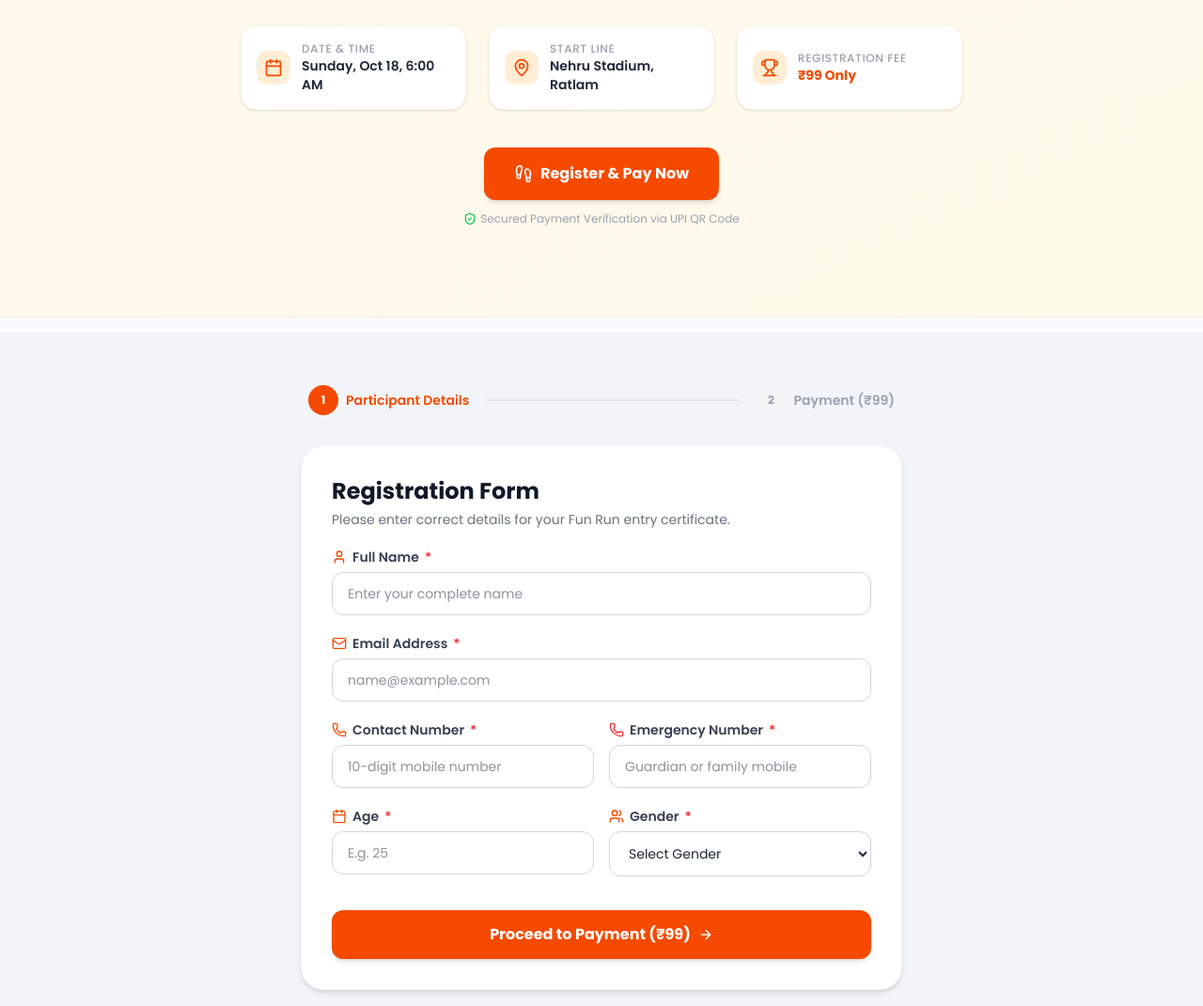
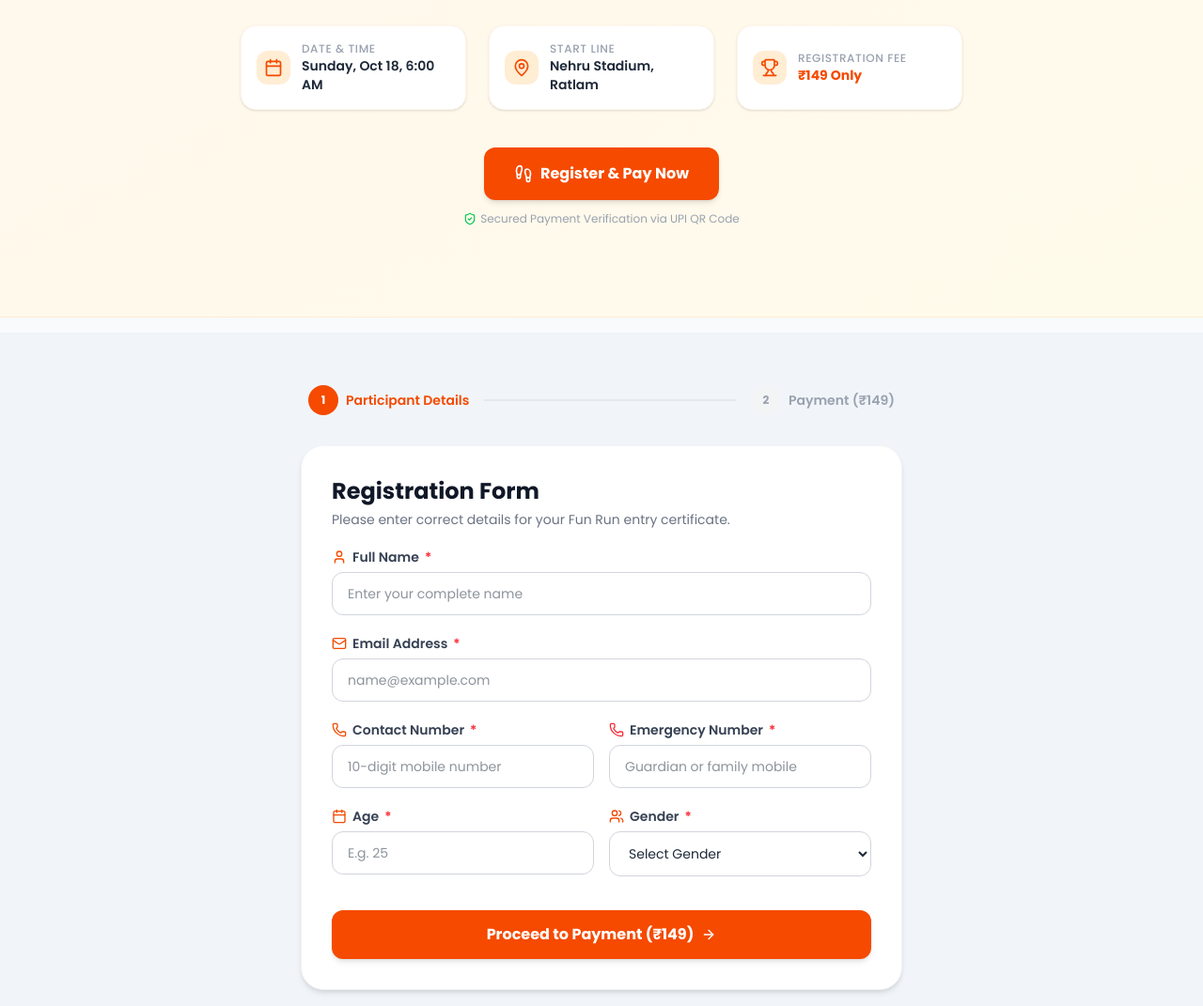
Before and after one commit to developer-dharmaraj/fun-sun-marathon, a React (Vite) app: page / in a window 1280 px wide. Shown: the part 398-1469 px from the top of the page at 94% size. Built offline with nearby package versions, Linux system fonts and the light colour scheme.

Commit message:
latest changes

```diff
--- a/src/App.tsx
+++ b/src/App.tsx
@@ -86,7 +86,7 @@ export default function App() {
                       </div>
                       <div>
                         <p className="text-gray-400">Registration Fee:</p>
-                        <p className="font-bold text-gray-900">₹99.00 (Paid)</p>
+                        <p className="font-bold text-gray-900">₹149.00 (Paid)</p>
                       </div>
                       <div>
                         <p className="text-gray-400">Event Start:</p>
--- a/src/components/HeroSection.tsx
+++ b/src/components/HeroSection.tsx
@@ -78,7 +78,7 @@ export default function HeroSection({ onRegisterClick }: HeroSectionProps) {
             </div>
             <div className="text-left">
               <p className="text-xs text-gray-400 font-medium uppercase tracking-wider">Registration Fee</p>
-              <p className="text-sm font-bold text-orange-600">₹99 Only</p>
+              <p className="text-sm font-bold text-orange-600">₹149 Only</p>
             </div>
           </div>
         </motion.div>
--- a/src/components/RegistrationForm.tsx
+++ b/src/components/RegistrationForm.tsx
@@ -6,7 +6,7 @@ import {
   Smartphone, FileImage
 } from "lucide-react";
 import { motion, AnimatePresence } from "motion/react";
-const qrCodeImage = "/src/assets/images/payment_qr_code.jpg";
+const qrCodeImage = "/src/assets/images/payment_qr_code.jpeg";
 
 interface RegistrationFormProps {
   onSuccess: (regId: string) => void;
@@ -227,7 +227,7 @@ export default function RegistrationForm({ onSuccess }: RegistrationFormProps) {
 
   // UPI deep link details for direct mobile payment
   const upiId = "9826354477@ybl"; // Default standard merchant or contact upi id
-  const upiUrl = `upi://pay?pa=${upiId}&pn=Ratlam%20Fun%20Run&am=99&cu=INR&tn=FunRun%20Registration`;
+  const upiUrl = `upi://pay?pa=${upiId}&pn=Ratlam%20Fun%20Run&am=149&cu=INR&tn=FunRun%20Registration`;
 
   return (
     <div className="mx-auto max-w-2xl px-4 py-8" id="form-container">
@@ -244,7 +244,7 @@ export default function RegistrationForm({ onSuccess }: RegistrationFormProps) {
           <div className={`flex h-8 w-8 items-center justify-center rounded-full text-xs font-bold transition-colors ${step === 2 ? "bg-orange-600 text-white" : "bg-gray-100 text-gray-400"}`}>
             2
           </div>
-          <span className={`text-sm font-semibold ${step === 2 ? "text-orange-600" : "text-gray-400"}`}>Payment (₹99)</span>
+          <span className={`text-sm font-semibold ${step === 2 ? "text-orange-600" : "text-gray-400"}`}>Payment (₹149)</span>
         </div>
       </div>
 
@@ -384,7 +384,7 @@ export default function RegistrationForm({ onSuccess }: RegistrationFormProps) {
                   id="btn-next-step"
                   className="w-full flex items-center justify-center gap-2 rounded-xl bg-orange-600 px-6 py-3.5 text-base font-bold text-white shadow-md hover:bg-orange-700 active:bg-orange-800 transition cursor-pointer"
                 >
-                  Proceed to Payment (₹99)
+                  Proceed to Payment (₹149)
                   <ArrowRight className="h-4 w-4" />
                 </button>
               </div>
@@ -399,7 +399,7 @@ export default function RegistrationForm({ onSuccess }: RegistrationFormProps) {
             >
               <div>
                 <h2 className="text-xl font-bold text-gray-900 md:text-2xl">Pay & Upload Screenshot</h2>
-                <p className="text-sm text-gray-500 mt-1">Scan the QR code to pay ₹99, then upload your transaction receipt/screenshot.</p>
+                <p className="text-sm text-gray-500 mt-1">Scan the QR code to pay ₹149, then upload your transaction receipt/screenshot.</p>
               </div>
 
               <div className="grid grid-cols-1 md:grid-cols-2 gap-6 items-center">
@@ -418,7 +418,7 @@ export default function RegistrationForm({ onSuccess }: RegistrationFormProps) {
                   <div className="text-center mt-3">
                     <p className="text-xs font-semibold text-gray-500 uppercase tracking-wide">Official UPI Address</p>
                     <p className="text-sm font-bold text-gray-800 mt-0.5">{upiId}</p>
-                    <p className="text-xs text-orange-600 font-bold mt-1">Fee: ₹99.00</p>
+                    <p className="text-xs text-orange-600 font-bold mt-1">Fee: ₹149.00</p>
                   </div>
 
                   {/* Direct payment link for mobile users */}
@@ -442,7 +442,7 @@ export default function RegistrationForm({ onSuccess }: RegistrationFormProps) {
                     </div>
                     <div className="flex gap-2 items-start">
                       <span className="flex h-5 w-5 shrink-0 items-center justify-center rounded-full bg-orange-100 text-[10px] font-bold text-orange-600">2</span>
-                      <p>Scan this QR code and complete your ₹99 payment.</p>
+                      <p>Scan this QR code and complete your ₹149 payment.</p>
                     </div>
                     <div className="flex gap-2 items-start">
                       <span className="flex h-5 w-5 shrink-0 items-center justify-center rounded-full bg-orange-100 text-[10px] font-bold text-orange-600">3</span>
```
Also changed, not shown: src/assets/images/payment_qr_code.jpeg (added), src/assets/images/payment_qr_code_149.png (added).
